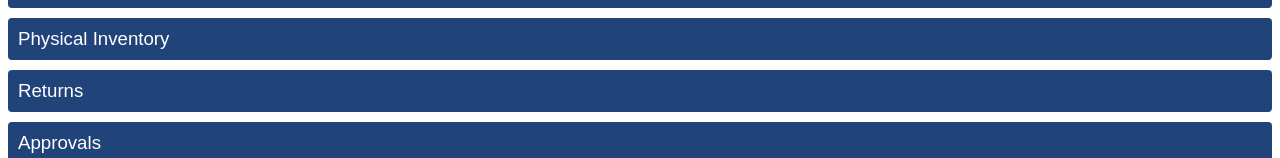
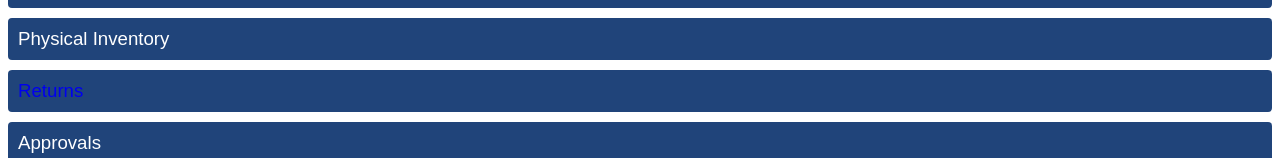
Before and after one commit to jpozosrc/mobile, an Angular app: page / in a window 1280 px wide. Shown: the part 184-342 px from the top of the page. Built offline with nearby package versions, Linux system fonts and the light colour scheme.

Commit message:
Link camera

```diff
--- a/src/app/app.component.css
+++ b/src/app/app.component.css
@@ -1,10 +1,3 @@
-
-.logo {
-    margin-left: auto;
-    margin-right: auto;
-    display: block;
-}
-
 .header {
     background-image: url('/assets/logo.png');
     background-repeat: no-repeat;
@@ -28,3 +21,11 @@
     background-color: rgb(32, 68, 122);
     font-family: Arial, Helvetica, sans-serif;
 }
+
+.menu div a {
+    text-decoration: none;
+}
+
+a:visited {
+    color: #ffffff;
+}
--- a/src/app/app.component.html
+++ b/src/app/app.component.html
@@ -19,7 +19,7 @@
     </div>
 
     <div>
-      Returns
+      <a href="https://juliopozo.azurewebsites.net">Returns</a>
     </div>
 
     <div>
```
Also changed, not shown: 2 other files (tests, documents, lock files or other folders).
